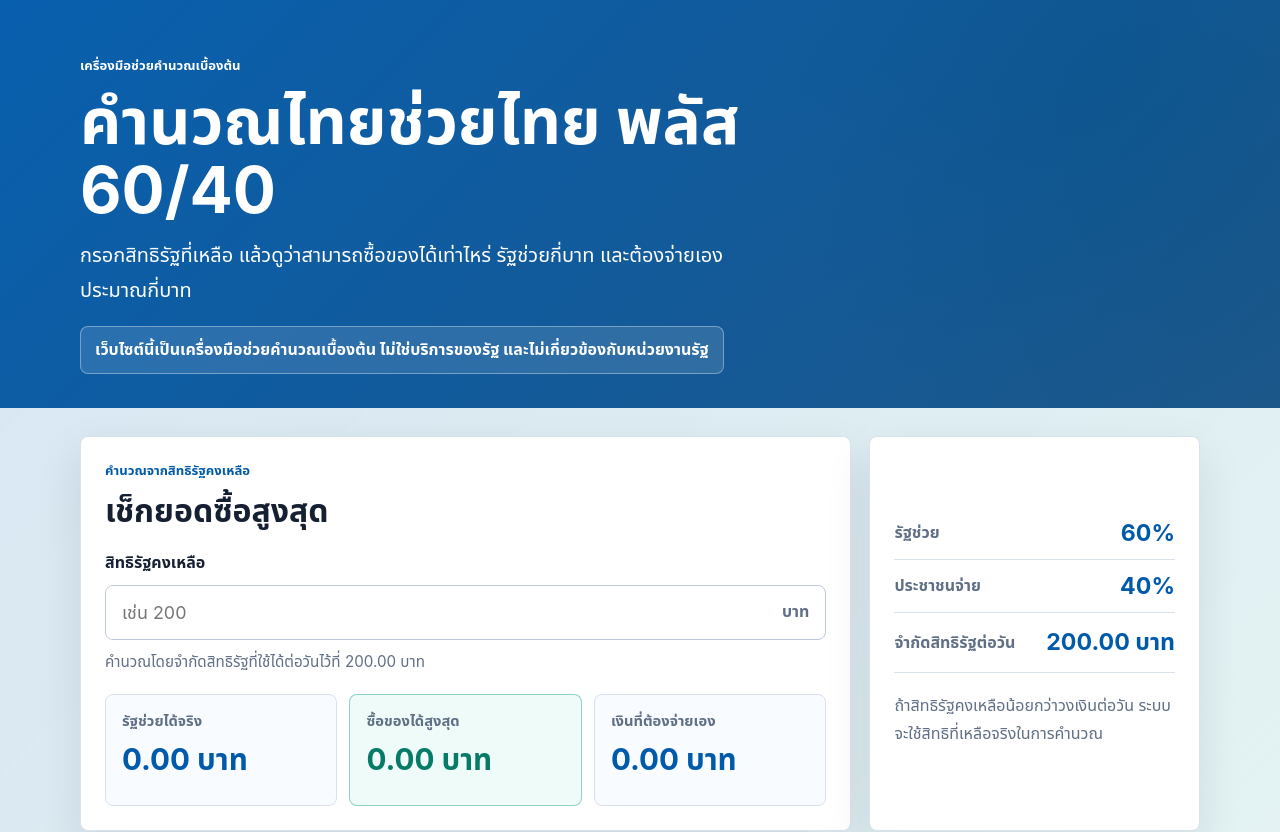
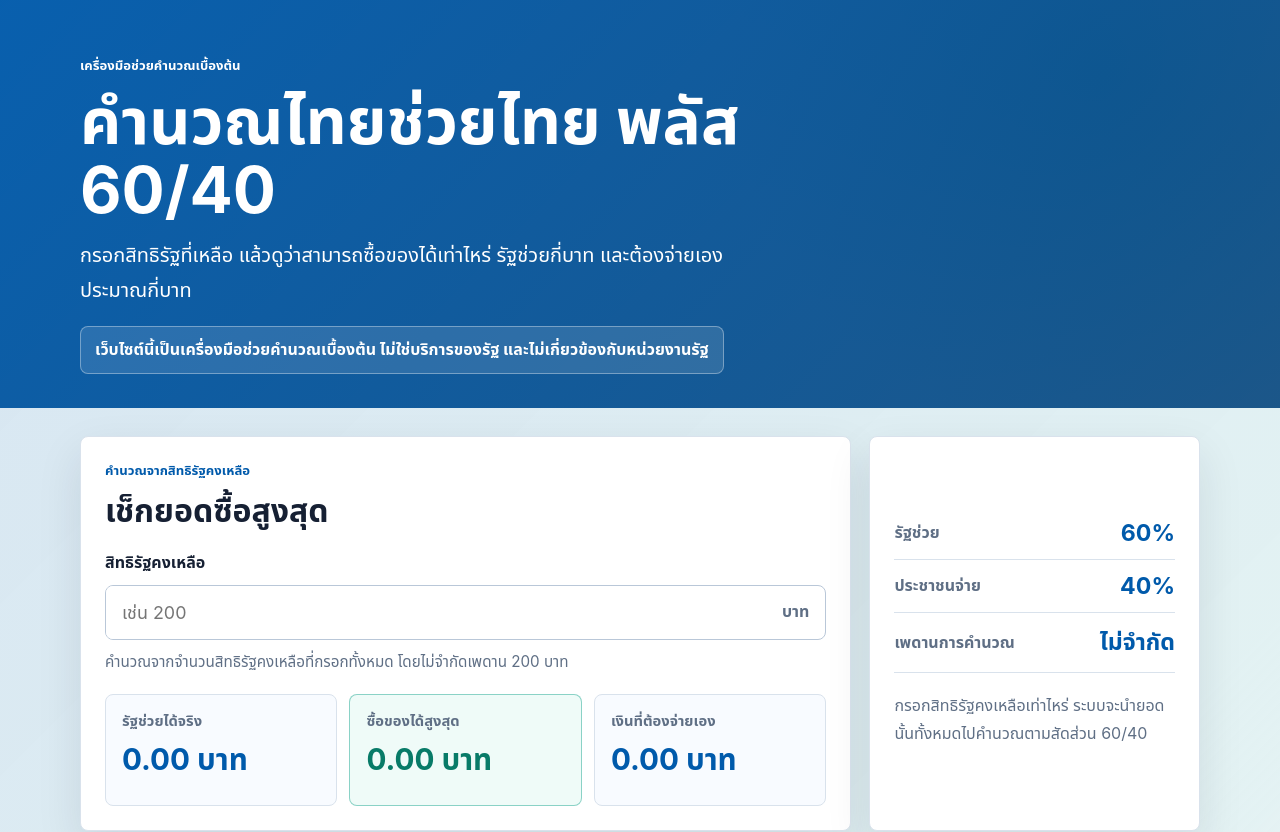
Before and after one commit to thai-help-tools/thai-help-calculator, a React (Vite) app: page / in a window 1280 px wide. Shown: the top 832 px of the page. Built offline with nearby package versions, Linux system fonts and the light colour scheme.

Commit message:
fix(calculator): remove daily government cap

```diff
--- a/src/App.jsx
+++ b/src/App.jsx
@@ -2,7 +2,6 @@ import React, { useEffect, useState } from 'react';
 
 const GOVERNMENT_RATE = 0.6;
 const PEOPLE_RATE = 0.4;
-const DAILY_GOVERNMENT_LIMIT = 200;
 const SITE_URL = 'https://thai-help-calculator.pages.dev';
 
 const pageMeta = {
@@ -152,7 +151,7 @@ function HomePage() {
   const error = hasEdited && isInvalidInput ? 'กรุณากรอกสิทธิรัฐคงเหลือมากกว่า 0 บาท' : '';
   const result = hasInput && !isInvalidInput
     ? (() => {
-        const governmentHelp = Math.min(remainingValue, DAILY_GOVERNMENT_LIMIT);
+        const governmentHelp = remainingValue;
         const maximumPurchase = governmentHelp / GOVERNMENT_RATE;
         const peoplePay = maximumPurchase * PEOPLE_RATE;
 
@@ -205,12 +204,12 @@ function HomePage() {
                       setRemainingRight(event.target.value);
                       setHasEdited(true);
                     }}
-                    aria-describedby={error ? 'remaining-error daily-limit' : 'daily-limit'}
+                    aria-describedby={error ? 'remaining-error calculation-note' : 'calculation-note'}
                   />
                   <span>บาท</span>
                 </div>
-                <p id="daily-limit" className="input-help">
-                  คำนวณโดยจำกัดสิทธิรัฐที่ใช้ได้ต่อวันไว้ที่ {formatBaht(DAILY_GOVERNMENT_LIMIT)}
+                <p id="calculation-note" className="input-help">
+                  คำนวณจากจำนวนสิทธิรัฐคงเหลือที่กรอกทั้งหมด โดยไม่จำกัดเพดาน 200 บาท
                 </p>
                 {error && (
                   <p id="remaining-error" className="error-message" role="alert">
@@ -245,11 +244,11 @@ function HomePage() {
                 <strong>40%</strong>
               </div>
               <div className="formula-line">
-                <span>จำกัดสิทธิรัฐต่อวัน</span>
-                <strong>{formatBaht(DAILY_GOVERNMENT_LIMIT)}</strong>
+                <span>เพดานการคำนวณ</span>
+                <strong>ไม่จำกัด</strong>
               </div>
               <p>
-                ถ้าสิทธิรัฐคงเหลือน้อยกว่าวงเงินต่อวัน ระบบจะใช้สิทธิที่เหลือจริงในการคำนวณ
+                กรอกสิทธิรัฐคงเหลือเท่าไหร่ ระบบจะนำยอดนั้นทั้งหมดไปคำนวณตามสัดส่วน 60/40
               </p>
             </aside>
           </div>
```
